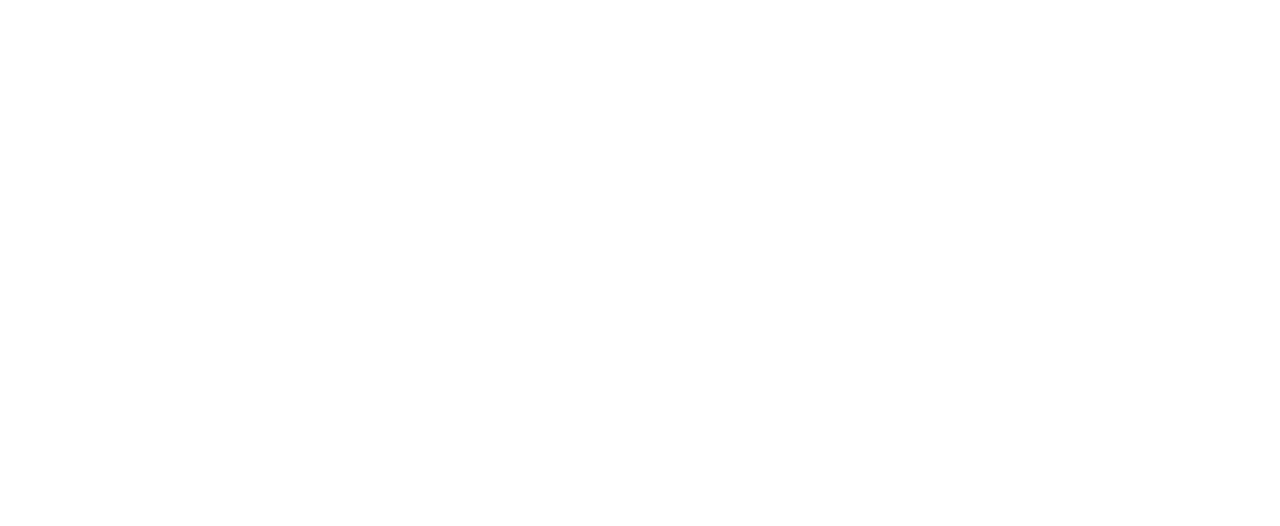
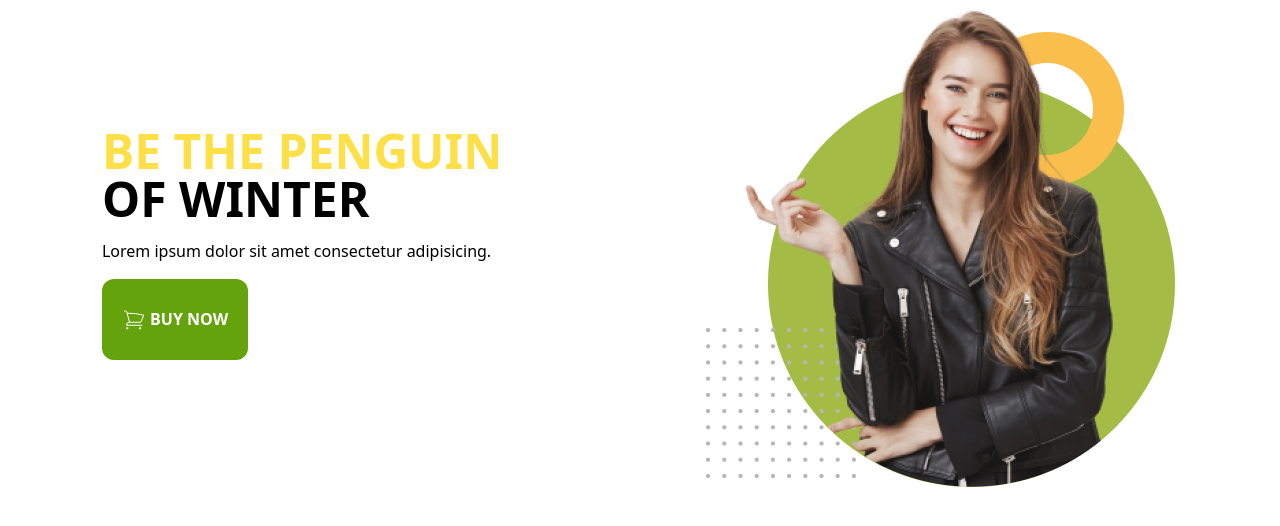
Before and after one commit to Sihab-10/penguine-fashion-with-tailwind, a plain HTML site: page index.html in a window 1280 px wide. Drawn offline with nearby package versions, Linux system fonts and the light colour scheme.

Commit message:
header with custom button svg added

```diff
--- a/index.html
+++ b/index.html
@@ -5,6 +5,56 @@
     <meta http-equiv="X-UA-Compatible" content="IE=edge" />
     <meta name="viewport" content="width=device-width, initial-scale=1.0" />
     <title>Penguin Fashion</title>
+    <!-- tailwind css  -->
+    <script src="https://cdn.tailwindcss.com"></script>
+    <script>
+      tailwind.config = {
+        theme: {
+          extend: {
+            colors: {
+              clifford: "#da373d",
+            },
+          },
+        },
+      };
+    </script>
   </head>
-  <body></body>
+  <body>
+    <header>
+      <section class="container mx-auto flex items-center justify-around">
+        <div class="space-y-4">
+          <h1 class="text-5xl uppercase font-bold">
+            <span class="text-yellow-300">Be the Penguin</span>
+            <br />
+            <span>of winter</span>
+          </h1>
+          <p>Lorem ipsum dolor sit amet consectetur adipisicing.</p>
+          <button
+            class="uppercase bg-lime-600 px-5 py-7 text-white font-semibold rounded-xl"
+          >
+            <svg
+              xmlns="http://www.w3.org/2000/svg"
+              fill="none"
+              viewBox="0 0 24 24"
+              strokeWidth="{1.5}"
+              stroke="currentColor"
+              class="w-6 h-6 inline"
+            >
+              <path
+                strokeLinecap="round"
+                strokeLinejoin="round"
+                d="M2.25 3h1.386c.51 0 .955.343 1.087.835l.383 1.437M7.5 14.25a3 3 0 00-3 3h15.75m-12.75-3h11.218c1.121-2.3 2.1-4.684 2.924-7.138a60.114 60.114 0 00-16.536-1.84M7.5 14.25L5.106 5.272M6 20.25a.75.75 0 11-1.5 0 .75.75 0 011.5 0zm12.75 0a.75.75 0 11-1.5 0 .75.75 0 011.5 0z"
+              />
+            </svg>
+
+            Buy Now
+          </button>
+        </div>
+        <div>
+          <img src="images/model.png" alt="" />
+        </div>
+      </section>
+    </header>
+    <main></main>
+  </body>
 </html>
--- /dev/null
+++ b/tailwind.config.js
@@ -0,0 +1,8 @@
+/** @type {import('tailwindcss').Config} */
+module.exports = {
+    content: ["./src/**/*.{html,js}"],
+    theme: {
+      extend: {},
+    },
+    plugins: [],
+  }
```
